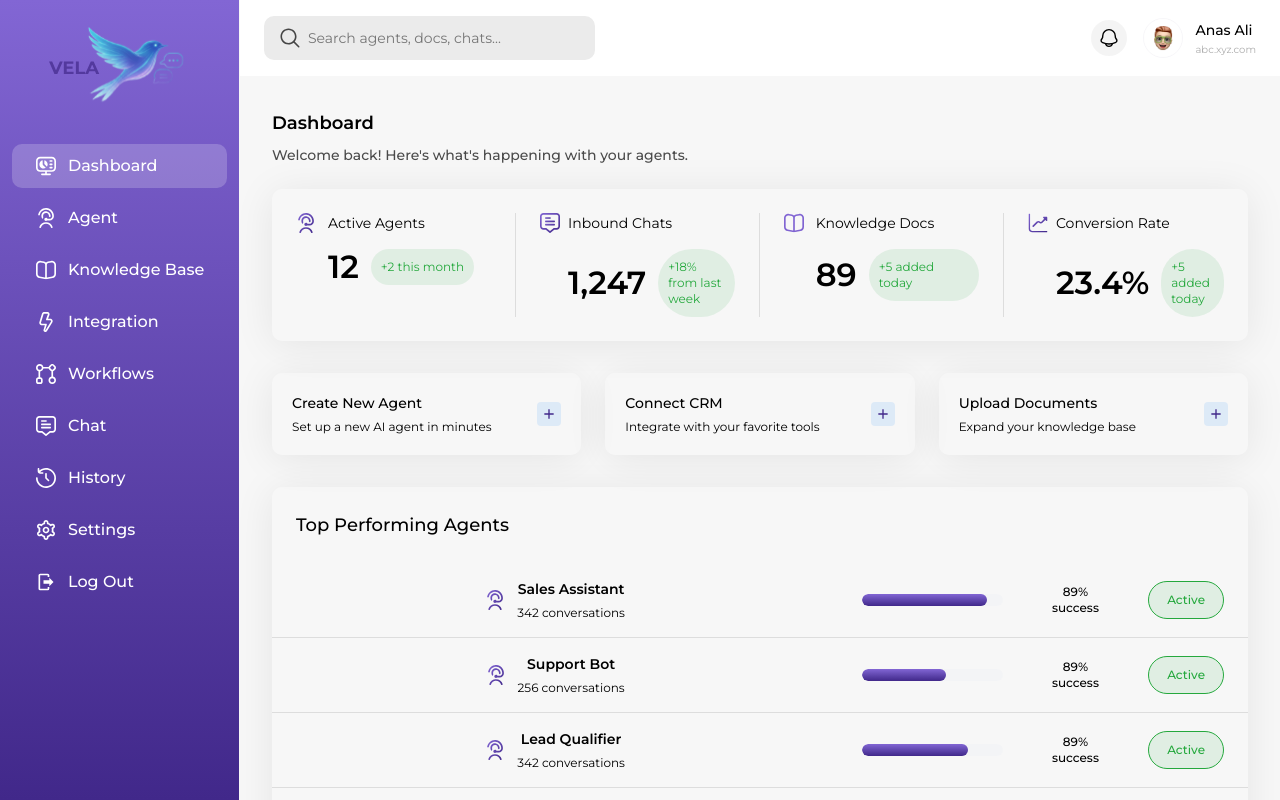
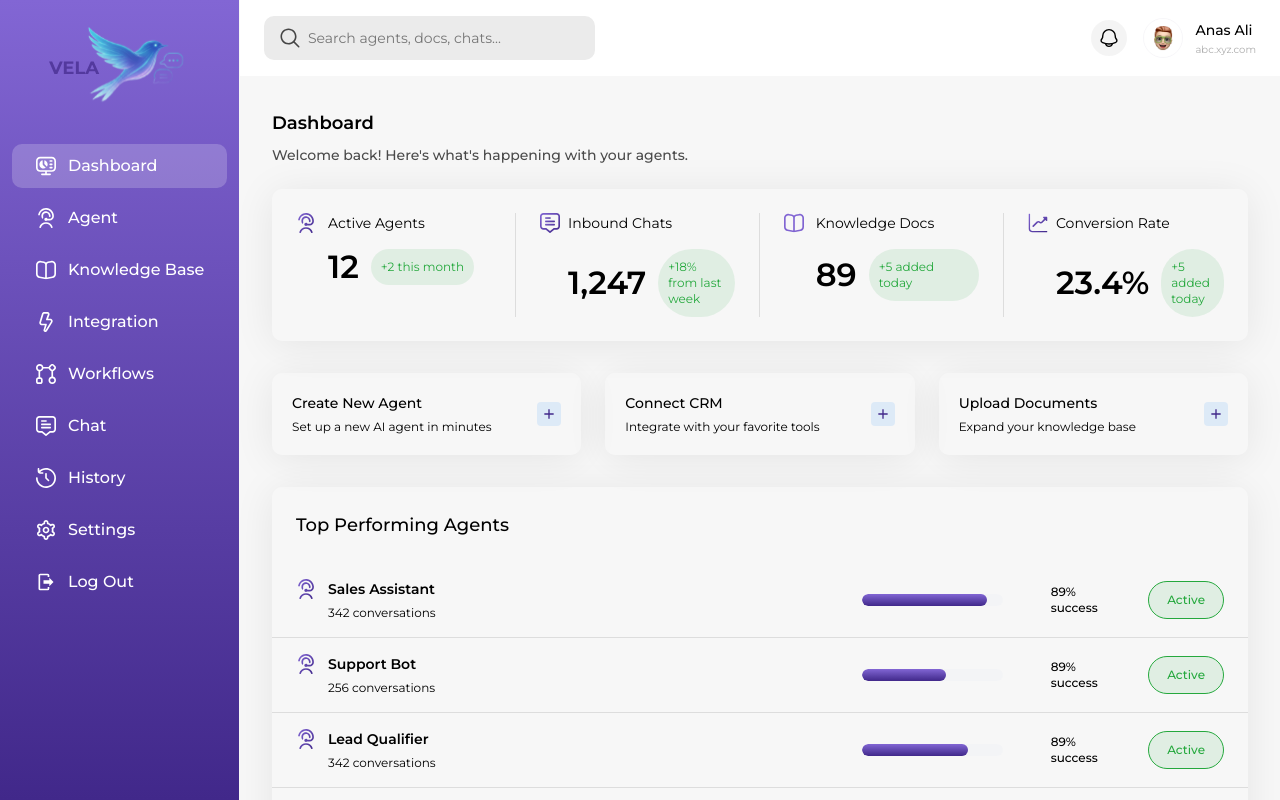
Before and after one commit to Octaloop-Technologies/vella-frontend, a Next.js app: page /dashboard in a window 1280 px wide. Built offline with nearby package versions, Linux system fonts and the light colour scheme.

Commit message:
dashboard fix

```diff
--- a/components/shared/SharedTable.tsx
+++ b/components/shared/SharedTable.tsx
@@ -117,7 +117,7 @@ const getColumnConfig = <T extends Record<string, unknown>>(
           header: "",
           width: "60%",
           render: (row: Record<string, unknown>) => (
-            <div className="flex items-center gap-3">
+            <div className="flex justify-start items-start gap-3">
               <AgentIcon gradient={{ from: "#8266D4", to: "#41288A" }} />
               <div>
                 <div className="text-sm font-semibold text-black mb-1.5">
@@ -692,10 +692,18 @@ export default function SharedTable<T extends Record<string, unknown>>({
                 {columns.map((column, colIndex) => (
                   <td
                     key={colIndex}
-                    className={`px-6 py-4 ${column.key === 'name' && type === 'agents' ? 'text-left' : 'text-center'}`}
+                    className={`px-6 py-4 ${
+                      (column.key === 'name' && type === 'agents') || type === 'topAgents'
+                        ? 'text-left'
+                        : 'text-center'
+                    }`}
                     style={column.width ? { width: column.width } : undefined}
                   >
-                    <div className={`flex items-center ${column.key === 'name' && type === 'agents' ? 'justify-start' : 'justify-center'}`}>
+                    <div className={`flex items-center ${
+                      (column.key === 'name' && type === 'agents') || type === 'topAgents'
+                        ? 'justify-start'
+                        : 'justify-center'
+                    }`}>
                       {column.render
                         ? column.render(row)
                         : String(row[column.key])}
```
